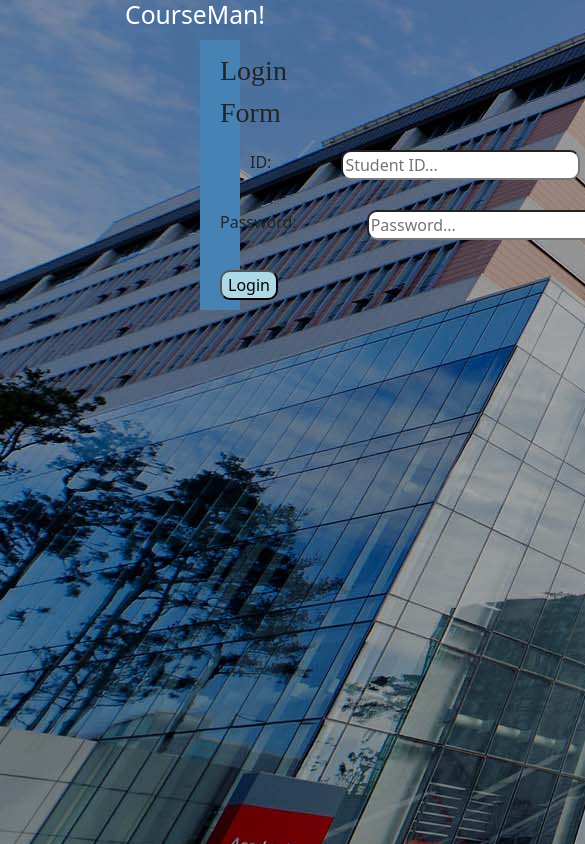
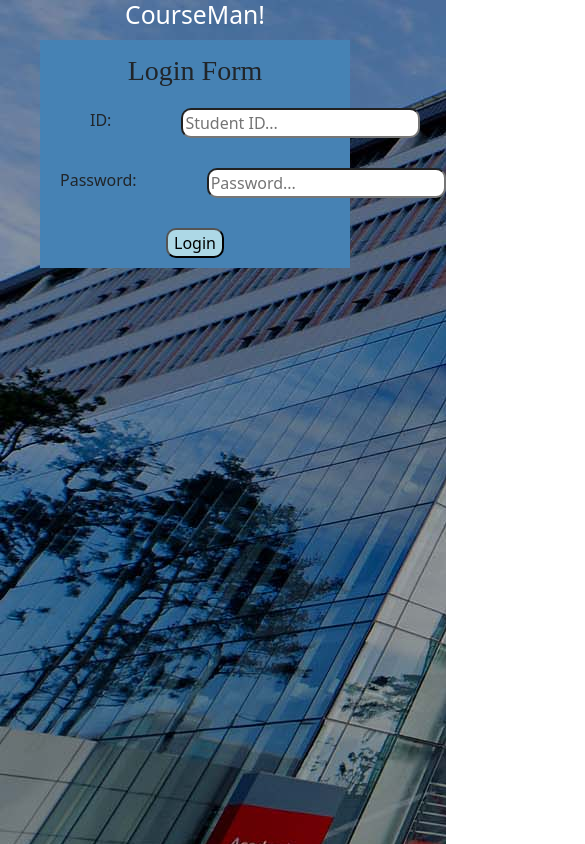
Before and after one commit to JuyeeMyeong/web_project_cse316, a React (Create React App) app: page /Login in a window 390 px wide. Shown: the top 844 px of the page, 585 px wide, since content can reach past the window. Built offline with nearby package versions, Linux system fonts and the light colour scheme.

Commit message:
#2 login page media query max-width 80em

```diff
--- a/src/App.css
+++ b/src/App.css
@@ -70,7 +70,6 @@ h2 {
   .instruction {
     margin: 20px 40px;
   }
-
 }
 
 /***********         Login              ***********/
@@ -108,6 +107,19 @@ h2 {
   display: inline-block;
   border-radius: 10px;
   background-color:lightBlue;
+}
+
+@media (max-width: 80em){
+  .LoginPage {
+    margin: 10px 100px;
+  }
+}
+
+@media (max-width: 40em){
+  .LoginPage {
+    margin: 10px 40px;
+  }
+
 }
 
 /***********         PreviousCourses              ***********/
```
